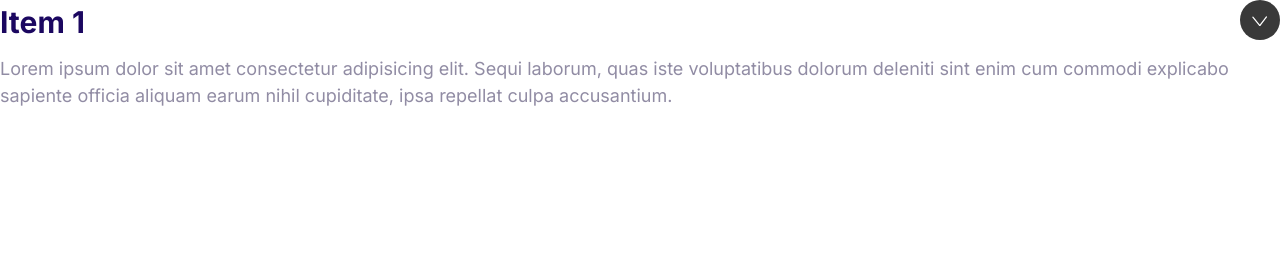
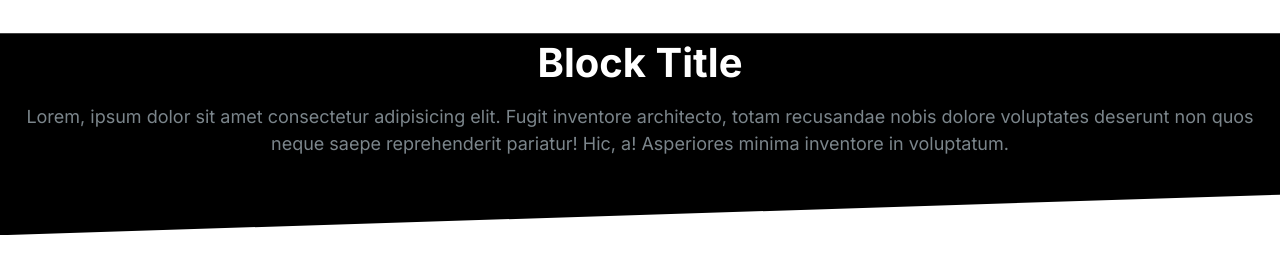
Before and after one commit to dule979/Demo-single-page-application, a plain HTML site: page index.html in a window 1280 px wide. Drawn offline with Linux system fonts and the light colour scheme.

Commit message:
Creating the block components.

```diff
--- a/css/style.css
+++ b/css/style.css
@@ -583,3 +583,38 @@ a {
   max-height: 100vh;
   opacity: 1;
 }
+
+/* Blocks */
+
+.block {
+  --padding-vertical: 6rem;
+  padding-bottom: var(--padding-vertical);
+}
+
+.block__header {
+  text-align: center;
+}
+
+.block--dark {
+  background-color: #000;
+  color: #7b858b;
+}
+
+.block--dark .block__heading {
+  color: #fff;
+}
+
+.block--skewed-left {
+  padding: calc(--padding-vertical + 6rem);
+  clip-path: polygon(0 0, 100% 0%, 100% 100%, 0% 80%);
+}
+
+.block--skewed-right {
+  padding: calc(--padding-vertical + 6rem);
+  clip-path: polygon(0 0, 100% 0%, 100% 80%, 0% 100%);
+}
+
+.container {
+  max-width: 1140px;
+  margin: 0 auto;
+}
--- a/index.html
+++ b/index.html
@@ -13,20 +13,17 @@
     <link rel="stylesheet" href="/css/style.css" />
   </head>
   <body>
-    <div class="collapsible collapsible--expanded">
-      <header class="collapsible__header">
-        <h2 class="collapsible__heading">Item 1</h2>
-        <svg class="icon icon--white collapsible__chevron">
-          <use xlink:href="images/sprite.svg#chevron"></use>
-        </svg>
+    <section class="block block--dark block--skewed-right">
+      <header class="block__header">
+        <h2 class="block__heading">Block Title</h2>
+        <p>
+          Lorem, ipsum dolor sit amet consectetur adipisicing elit. Fugit
+          inventore architecto, totam recusandae nobis dolore voluptates
+          deserunt non quos neque saepe reprehenderit pariatur! Hic, a!
+          Asperiores minima inventore in voluptatum.
+        </p>
       </header>
-      <div class="collapsible__content">
-        Lorem ipsum dolor sit amet consectetur adipisicing elit. Sequi laborum,
-        quas iste voluptatibus dolorum deleniti sint enim cum commodi explicabo
-        sapiente officia aliquam earum nihil cupiditate, ipsa repellat culpa
-        accusantium.
-      </div>
-    </div>
+    </section>
     <script src="js/main.js"></script>
   </body>
 </html>
```
Also changed, not shown: components/blocks.html (added, +11 -0 lines).
